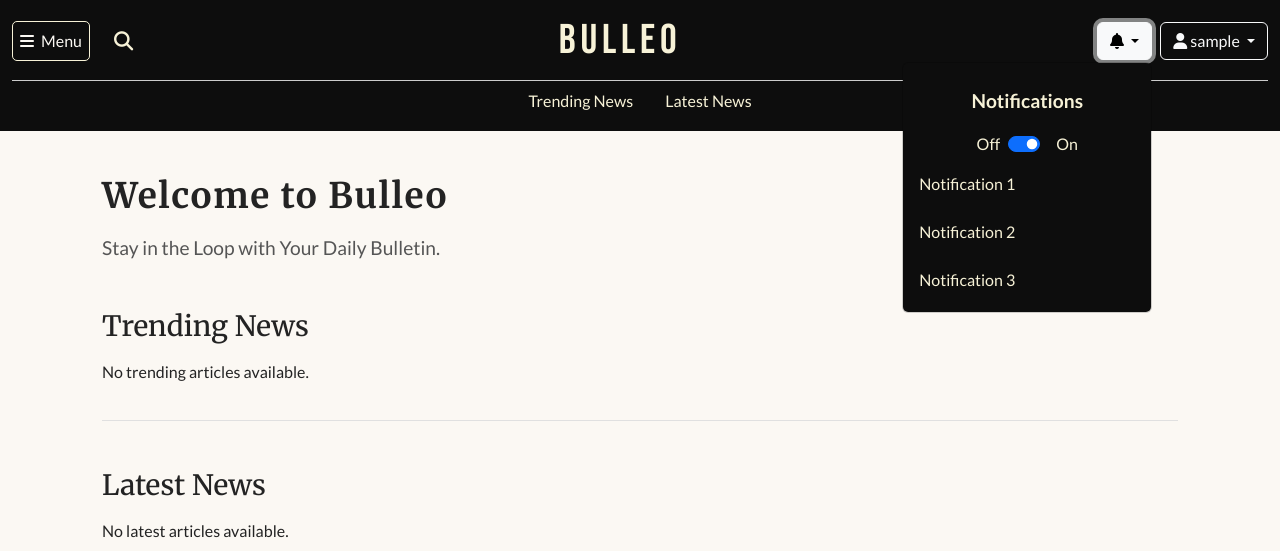
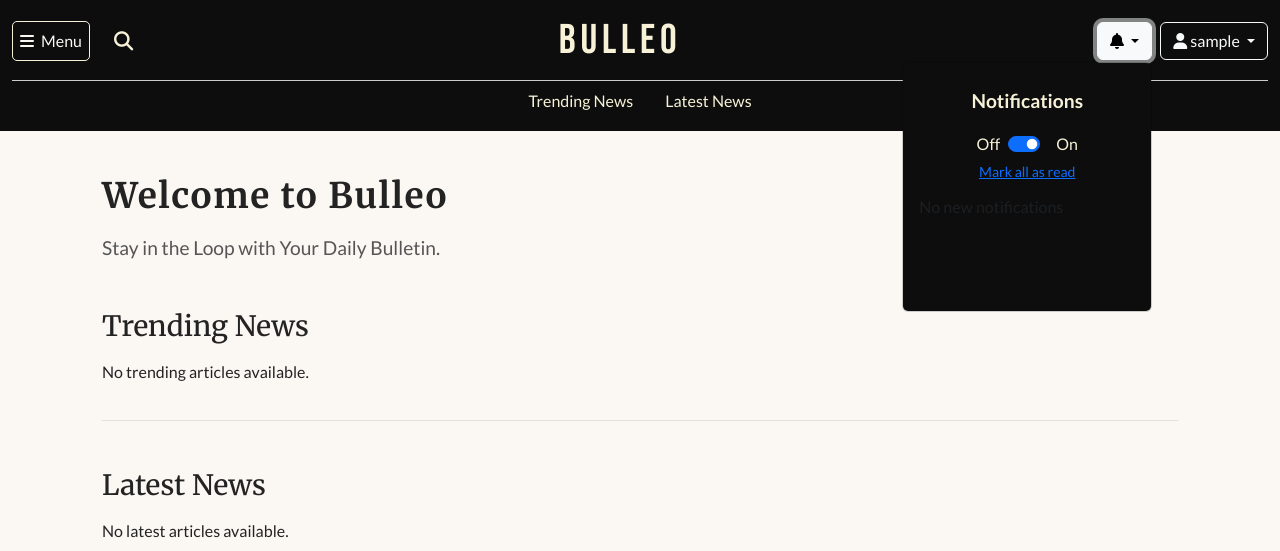
Before and after one commit to Merrick101/bulleo, a Django app: page / in a window 1280 px wide, after a click that opens the changed part. Shown: the top 551 px of the page. Run offline with Django 4.2, Linux system fonts and the light colour scheme; the visitor is signed in with stand-in values (Sample User, id 1); data comes from the database, SQL or seed files in the repository; data that the repository does not hold is empty; parts of the project's set-up code (start-up, migrations or seed data) failed here and were passed over; some libraries are stand-ins or nearby versions.

Commit message:
Add views for marking individual notifications and option for marking all notifications as read. Add paths to url patterns, update base template and js. Modify signals to display messages that include more clear references

```diff
--- a/apps/users/urls.py
+++ b/apps/users/urls.py
@@ -1,6 +1,6 @@
 from django.urls import path
 from django.contrib.auth.decorators import login_required
-from .views import profile_view, onboarding, test_onboarding, toggle_notifications
+from .views import profile_view, onboarding, test_onboarding, toggle_notifications, mark_notification_read, mark_all_notifications_read
 
 app_name = "users"
 
@@ -10,6 +10,8 @@ urlpatterns = [
     # Path to category selection, restricted to logged-in users
     path('onboarding/', login_required(onboarding), name="onboarding"),
     path('toggle_notifications/', toggle_notifications, name='toggle_notifications'),
+    path('notifications/<int:notification_id>/read/', mark_notification_read, name='mark_notification_read'),
+    path('notifications/mark_all_read/', mark_all_notifications_read, name='mark_all_notifications_read'),
     # Temporary, restricted to logged-in users
     path('test-onboarding/', login_required(test_onboarding), name="test_onboarding"),
 ]
--- a/static/js/notifications.js
+++ b/static/js/notifications.js
@@ -26,6 +26,70 @@ document.addEventListener('DOMContentLoaded', function() {
       .catch(error => {
         console.error("Error:", error);
         showToast("Error updating notification settings");
+      });
+    });
+  }
+
+  // Event listener for marking a single notification as read
+  document.querySelectorAll('.mark-read-btn').forEach(function(button) {
+    button.addEventListener('click', function(e) {
+      e.preventDefault();
+      const notificationId = this.dataset.notificationId;
+      const url = `/users/notifications/${notificationId}/read/`;
+      fetch(url, {
+        method: 'POST',
+        headers: {
+          'X-CSRFToken': getCookie('csrftoken'),
+          'Content-Type': 'application/json'
+        },
+        body: JSON.stringify({})
+      })
+      .then(response => response.json())
+      .then(data => {
+        if (data.success) {
+          showToast("Notification marked as read");
+          // Optionally hide the mark-read button after marking as read
+          this.style.display = 'none';
+        } else {
+          console.error("Error marking notification as read:", data.error);
+          showToast("Error marking notification as read");
+        }
+      })
+      .catch(error => {
+        console.error("Error:", error);
+        showToast("Error marking notification as read");
+      });
+    });
+  });
+
+  // Event listener for marking all notifications as read
+  const markAllReadBtn = document.getElementById('markAllReadBtn');
+  if (markAllReadBtn) {
+    markAllReadBtn.addEventListener('click', function(e) {
+      e.preventDefault();
+      const url = '/users/notifications/mark_all_read/';
+      fetch(url, {
+        method: 'POST',
+        headers: {
+          'X-CSRFToken': getCookie('csrftoken'),
+          'Content-Type': 'application/json'
+        },
+        body: JSON.stringify({})
+      })
+      .then(response => response.json())
+      .then(data => {
+        if (data.success) {
+          showToast("All notifications marked as read");
+          // Optionally, hide all individual mark-read buttons
+          document.querySelectorAll('.mark-read-btn').forEach(btn => btn.style.display = 'none');
+        } else {
+          console.error("Error marking all notifications as read:", data.error);
+          showToast("Error marking all notifications as read");
+        }
+      })
+      .catch(error => {
+        console.error("Error:", error);
+        showToast("Error marking all notifications as read");
       });
     });
   }
--- a/templates/base.html
+++ b/templates/base.html
@@ -70,7 +70,9 @@
             <div class="dropdown me-2">
               <button class="btn btn-outline-light dropdown-toggle" type="button" id="notificationsDropdown" data-bs-toggle="dropdown" aria-expanded="false">
                 <i class="fas fa-bell"></i>
-                <span class="badge bg-danger"></span>
+                {% if notifications %}
+                  <span class="badge bg-danger">{{ notifications|length }}</span>
+                {% endif %}
               </button>
               <ul class="notifications-dropdown-menu dropdown-menu dropdown-menu-end" aria-labelledby="notificationsDropdown">
                 <li>
@@ -90,11 +92,24 @@
                       </div>
                       <span class="ms-2">{% trans "On" %}</span>
                     </div>
+                    <!-- Button to mark all as read -->
+                    <button id="markAllReadBtn" class="btn btn-sm btn-link">{% trans "Mark all as read" %}</button>
                   </div>
                 </li>
-                <li><a class="notifications-dropdown-list-item dropdown-item" href="#">Notification 1</a></li>
-                <li><a class="notifications-dropdown-list-item dropdown-item" href="#">Notification 2</a></li>
-                <li><a class="notifications-dropdown-list-item dropdown-item" href="#">Notification 3</a></li>
+                {% if notifications %}
+                  {% for notification in notifications %}
+                    <li>
+                      <a class="notifications-dropdown-list-item dropdown-item" href="{{ notification.link }}" data-notification-id="{{ notification.id }}">
+                        {{ notification.message }}
+                        {% if not notification.read %}
+                          <button class="btn btn-sm btn-outline-primary mark-read-btn" data-notification-id="{{ notification.id }}">{% trans "Mark read" %}</button>
+                        {% endif %}
+                      </a>
+                    </li>
+                  {% endfor %}
+                {% else %}
+                  <li><span class="dropdown-item text-muted">{% trans "No new notifications" %}</span></li>
+                {% endif %}
               </ul>
             </div>
 
```
Also changed, not shown: apps/news/signals.py (+11 -20 lines), apps/users/views.py (+15 -1 lines).
